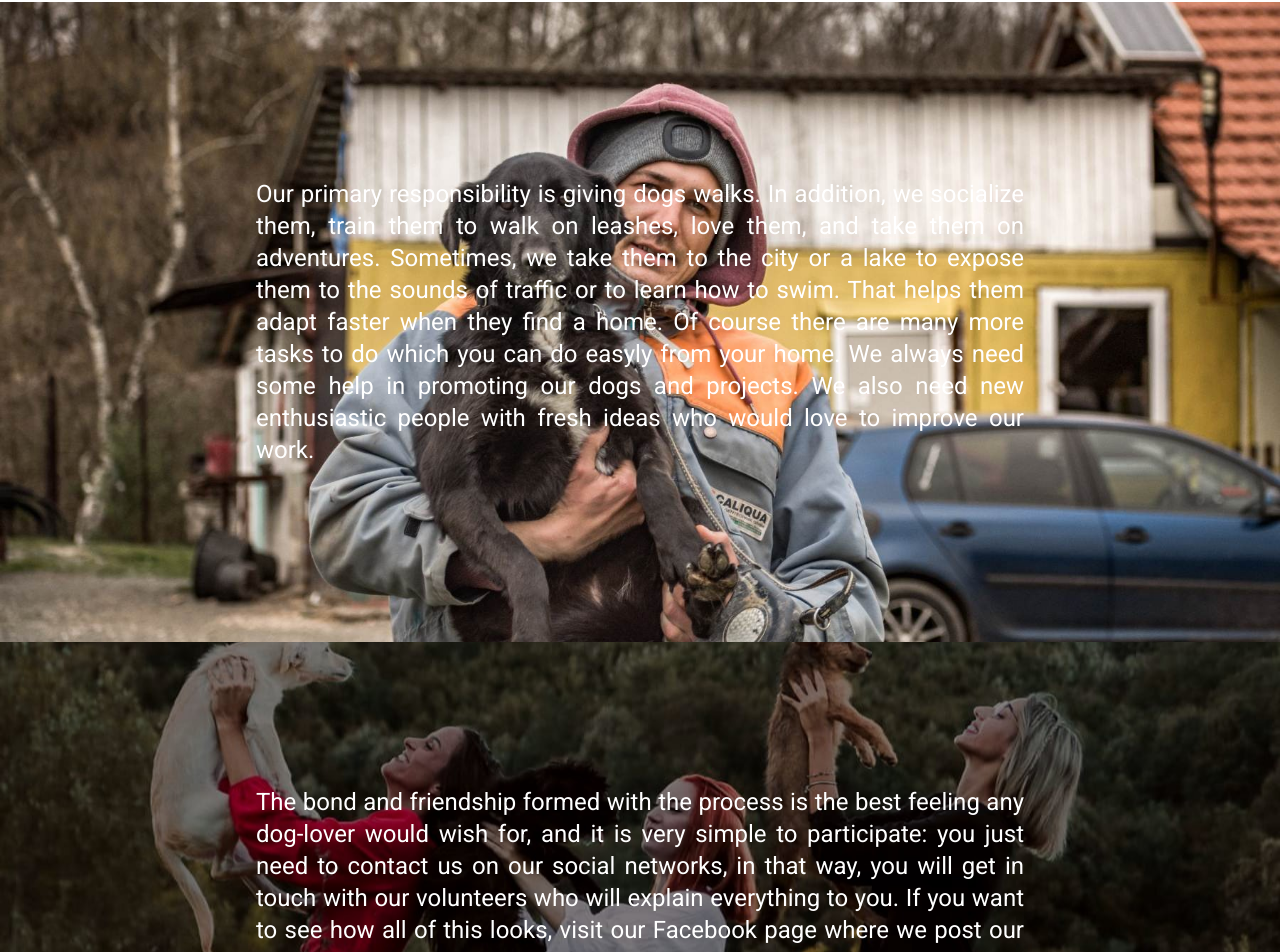
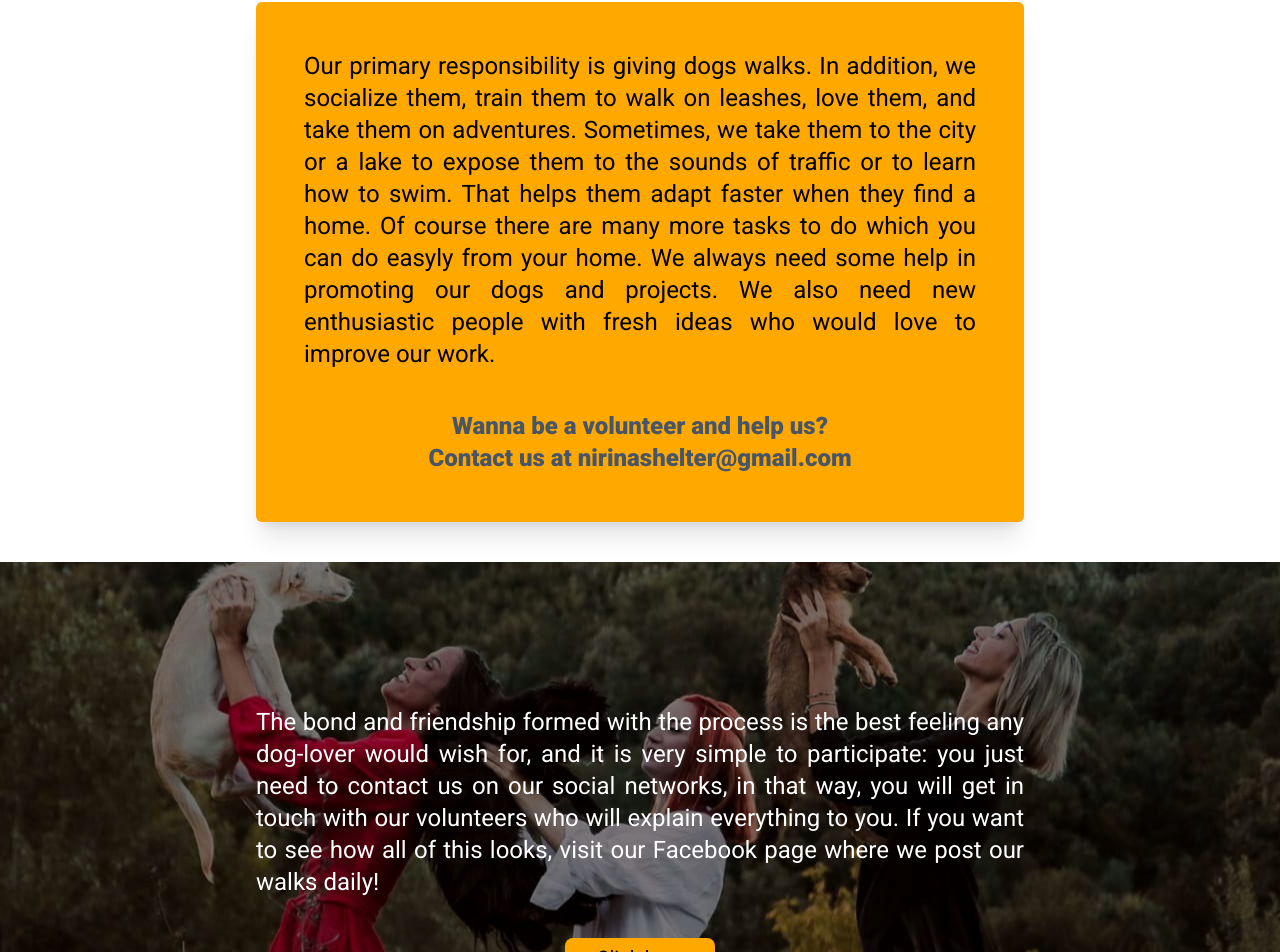
Before and after one commit to DenisKantic/ADOPT_PETS_NIRINA_COLLAB, a React (Create React App) app: page /Volunteer in a window 1280 px wide. Shown: the part 910-1862 px from the top of the page. Built offline with nearby package versions, Linux system fonts and the light colour scheme.

Commit message:
volunteer finished

```diff
--- a/src/components/Volunteer/BondAndFriendship.jsx
+++ b/src/components/Volunteer/BondAndFriendship.jsx
@@ -34,7 +34,7 @@ const BondAndFriendship = () => {
     }, [animationControls, isDescriptionRefInView, isButtonRefInView])
 
     return (
-        <div className="mx-auto flex flex-col justify-center items-center w-full">
+        <div className="mx-auto flex flex-col justify-center items-center w-full pt-10">
             <div className="bg-group h-[70vh] mx-auto bg-center bg-no-repeat flex justify-center items-center flex-col">
                 <m.p ref={descriptionRef} initial={{y: 600, opacity: 0}} animate={animationControls} transition={{duration: 0.25, ease: 'easeInOut', delay: 0.10}} className="mx-auto text-center mb-10 text-white
                             xss:text-lg xss:text-justify xss:w-[90%]
--- a/src/components/Volunteer/Volunteer.jsx
+++ b/src/components/Volunteer/Volunteer.jsx
@@ -29,7 +29,6 @@ const Volunteer = () => {
           <VolunteerTitle />
           <WhatWeDo />
           <BondAndFriendship />
-          <ContactForVolunteer />
           <Footer />
       </div>
     )
--- a/src/components/Volunteer/WhatWeDo.jsx
+++ b/src/components/Volunteer/WhatWeDo.jsx
@@ -40,20 +40,22 @@ const WhatWeDo = () => {
                 sm:text-4xl
                 ">What do we do at the shelter?
             </m.h1>
-            <div className="bg-ivan h-[80vh] w-full bg-no-repeat bg-cover flex items-center justify-center text-white
-                xss:mt-10 xss:bg-center
-                md:mt-0
-                mdd:bg-cover">
                 <m.p ref={descriptionRef} initial={{y: 500, opacity: 0}} animate={animationControls} transition={{duration: 0.25, ease: 'easeInOut', delay: 0.30}} className="
-                    xss:text-lg xss:text-justify xss:w-[90%]
+                    xss:text-lg xss:text-justify xss:w-[90%] text-gray
+                    mx-auto xss:w-[90%] md:w-[70%] lg:w-[60%] bg-[#ffa800] p-12 rounded-md shadow-xl
                     md:w-[60%] md:text-2xl">Our primary responsibility is giving dogs walks.
                     In addition, we socialize them, train them to walk on leashes, love them, and take them on adventures.
                     Sometimes, we take them to the city or a lake to expose them to the sounds of traffic or to learn how to swim.
                     That helps them adapt faster when they find a home. Of course there are many more tasks to do which you can do
                     easyly from your home. We always need some help in promoting our dogs and projects. We also need new enthusiastic
                     people with fresh ideas who would love to improve our work.
+
+        <div className="mx-auto w-full text-center mt-10 text-slate-600 font-extrabold">
+                    <m.h1 ref={titleRef} initial={{y: 50, opacity: 0}} animate={animationControls} transition={{duration: 0.25, ease: 'easeInOut', delay: 0.30}}>Wanna be a volunteer and help us? </m.h1>
+            <m.p ref={descriptionRef} initial={{y: 50, opacity: 0}} animate={animationControls} transition={{duration: 0.25, ease: 'easeInOut', delay: 0.30}}>Contact us at <span className="font-extrabold">nirinashelter@gmail.com</span></m.p>
+
+            </div>
                 </m.p>
-            </div>
         </>
     )
 }
```
